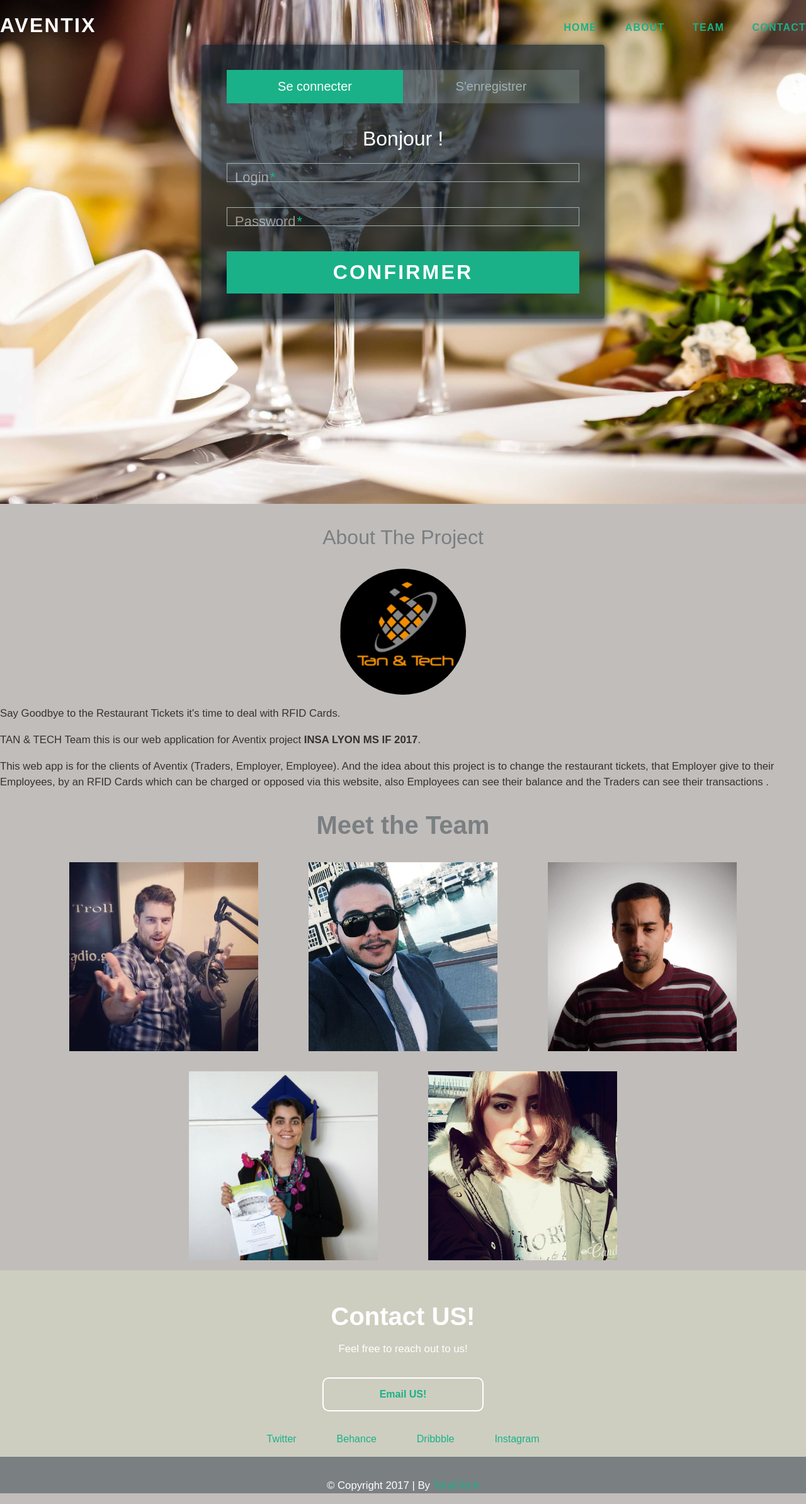
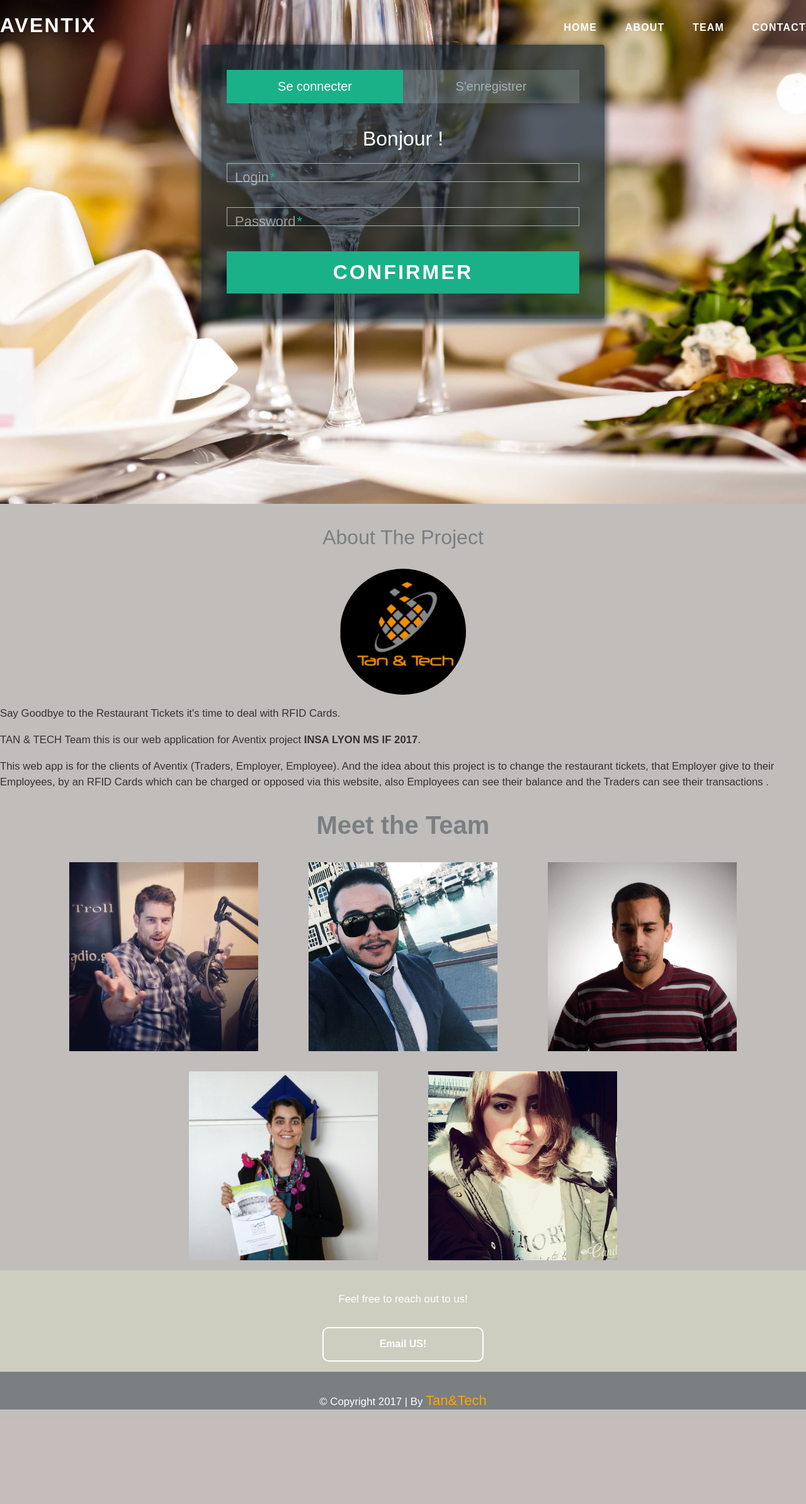
Before and after one commit to meddeb9989/tntwebapp, a Flask app: page /signin/ in a window 1280 px wide. Shown: the whole page at 63% size. After the commit the page ends 2238 px from the top, so only its background shows below. Run offline with Flask 2, Linux system fonts and the light colour scheme; some libraries are stand-ins or nearby versions.

Commit message:
Let's add some design

```diff
--- a/webapp/templates/login.html
+++ b/webapp/templates/login.html
@@ -58,16 +58,16 @@
     <div id="logo">AVENTIX</div>
     <nav><a id="toggle" href=""><i class="fa fa-bars fa-2x"></i></a>
       <ul class="in">
-        <li><a href="">HOME</a></li>
+        <li><a style="color:white;" href="">HOME</a></li>
       </ul>
       <ul class="in">
-        <li><a href="javascript:void(0)" class="about">ABOUT</a></li>
+        <li><a style="color:white;" href="javascript:void(0)" class="about">ABOUT</a></li>
       </ul>
       <ul class="in">
-        <li><a href="javascript:void(0)" class="work">TEAM</a></li>
+        <li><a style="color:white;" href="javascript:void(0)" class="work">TEAM</a></li>
       </ul>
       <ul class="in">
-        <li><a href="javascript:void(0)" class="contact-nav">CONTACT</a></li>
+        <li><a  style="color:white;" href="javascript:void(0)" class="contact-nav">CONTACT</a></li>
       </ul>
     </nav>
 
@@ -201,23 +201,18 @@
 </section>
 <section class="grey">
   <div class="container">
-    <h2 class="contact">Contact US!</h2>
     <p class="contact">Feel free to reach out to us!</p>
-    <a href="" class="contact-button">Email US!</a>
-    <div class="flex">
-      <div class="social-media"><a href="">Twitter</a><a href="">Behance</a><a href="">Dribbble</a><a href="">Instagram</a></div>
-    </div>
+    <a href="" style="color:white;" class="contact-button">Email US!</a>
   </div>
 </section>
 <footer>
   <div class="container">
-    <p class="foot">&copy; Copyright 2017 | By <a target="_blank" rel="nofollow" href="https://tntwebserver.herokuapp.com/admin">Tan&Tech</a></p>
+    <p class="foot">&copy; Copyright 2017 | By <a style="color:orange; font-size: 22px;" target="_blank" rel="nofollow" href="https://tntwebserver.herokuapp.com/admin">Tan&Tech</a></p>
   </div>
 </footer>
 <script type="text/javascript" src="{{STATIC_ASSETS_URL}}/js/tnthome/jquery-2.1.4.min.js" charset="UTF-8"></script>
 <script src="{{STATIC_ASSETS_URL}}/js/tnthome/main.js"></script>
 <script src="{{STATIC_ASSETS_URL}}/js/tnthome/index.js"></script>
 
-<script type="text/javascript">(function(i,s,o,g,r,a,m){i['GoogleAnalyticsObject']=r;i[r]=i[r]||function(){(i[r].q=i[r].q||[]).push(arguments)},i[r].l=1*new Date();a=s.createElement(o),m=s.getElementsByTagName(o)[0];a.async=1;a.src=g;m.parentNode.insertBefore(a,m)})(window,document,'script','js/analytics.js','ga');ga('create', 'UA-159243-28', 'auto');ga('send', 'pageview');</script>
 </body>
 </html>
```
